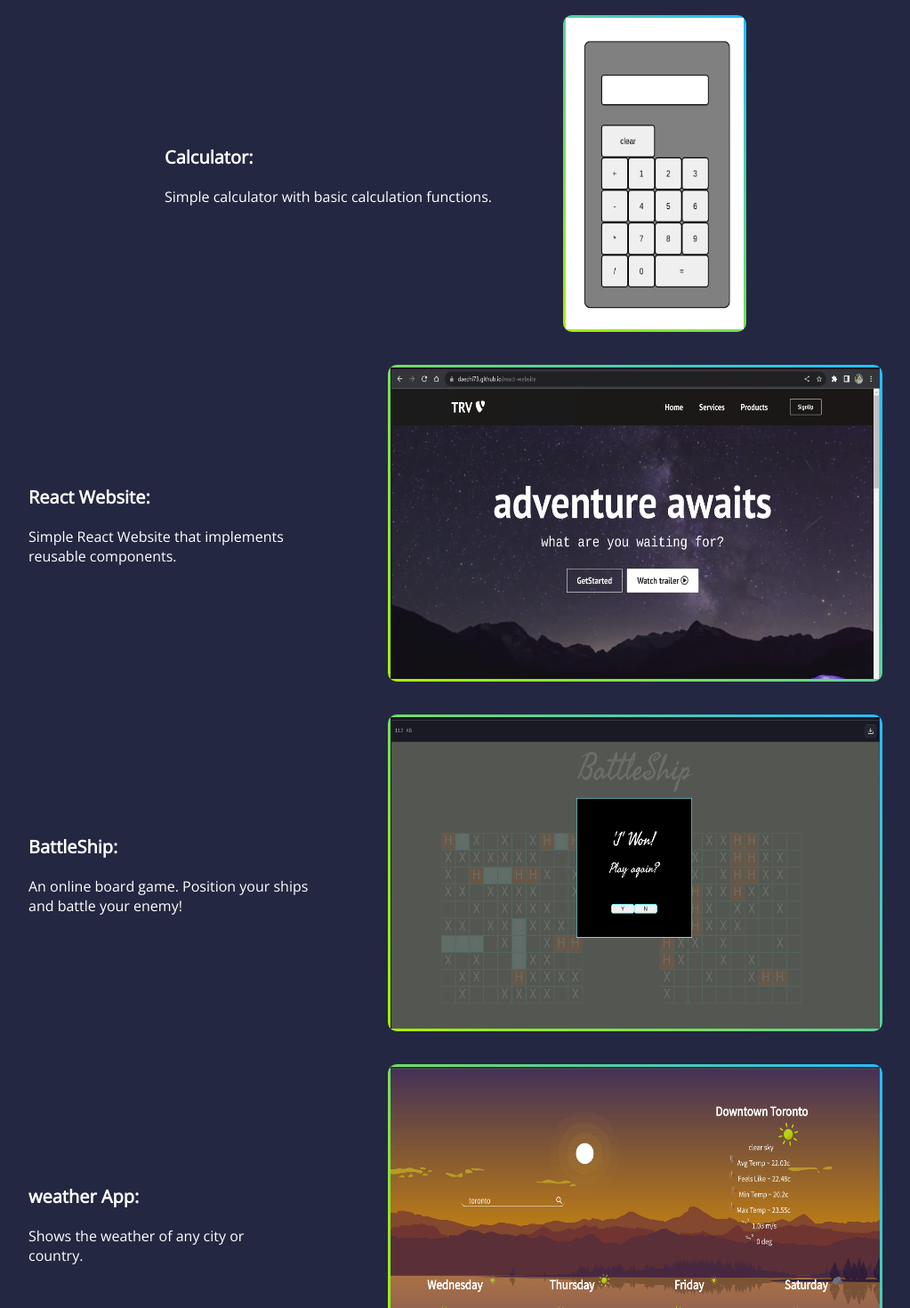
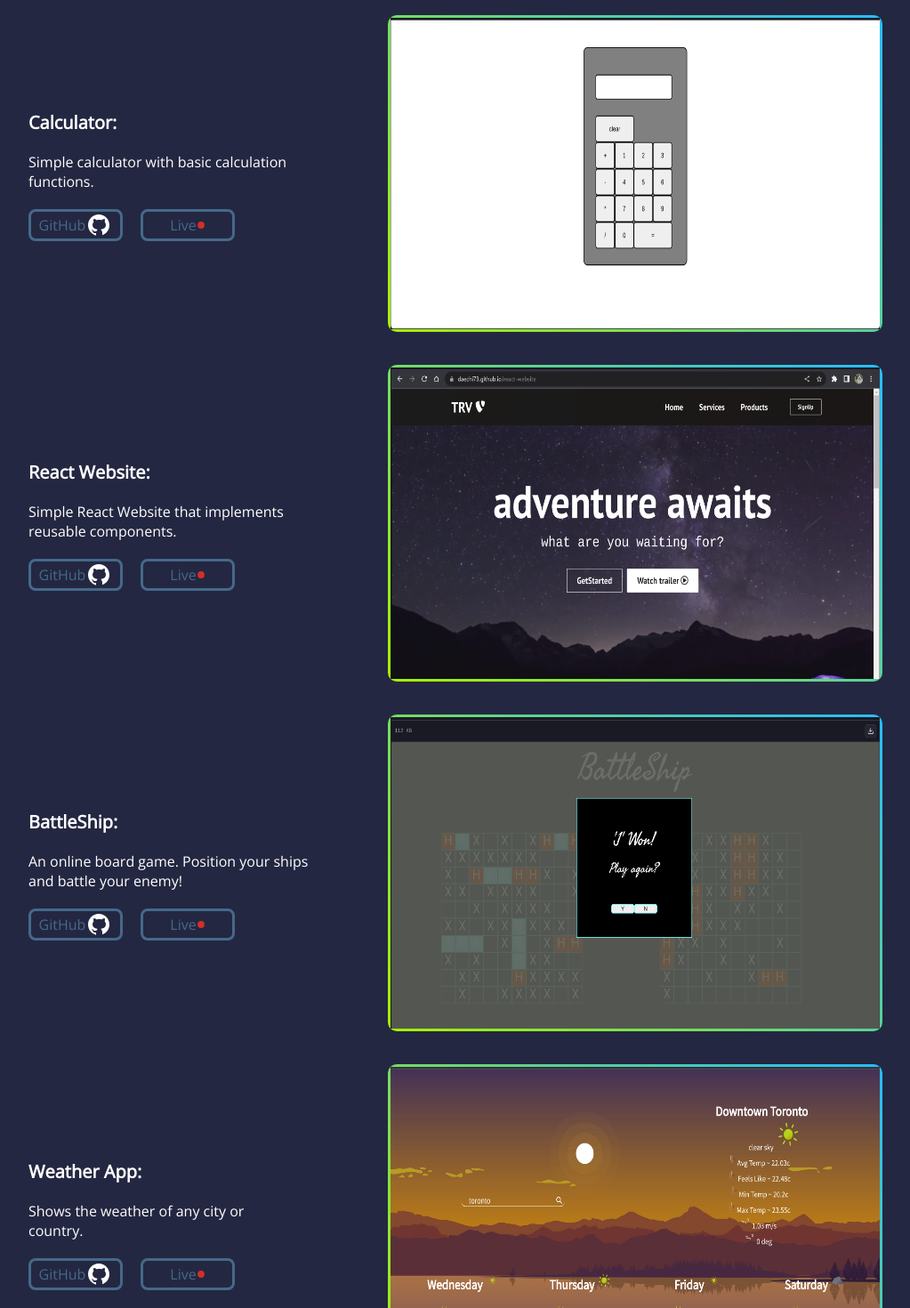
Before and after one commit to daechi73/Jcodes, a React (Create React App) app: page / in a window 1280 px wide. Shown: the part 2000-3470 px from the top of the page at 89% size, without its empty margins (108-1131 px from the left). Built offline with nearby package versions, Linux system fonts and the light colour scheme.

Commit message:
links to github repositories and live gh-pages uploaded

```diff
--- a/src/components/sections/Projects.css
+++ b/src/components/sections/Projects.css
@@ -18,7 +18,7 @@
   gap: 40px;
   max-width: 1000px;
 }
-.projectDesc {
+.projectSum {
   display: flex;
   flex-direction: column;
   gap: 20px;
@@ -27,8 +27,32 @@
   font-size: 20px;
   font-weight: bolder;
 }
+.project-links {
+  display: flex;
+  gap: 20px;
+}
+.project-github,
+.project-live {
+}
+
+.project-link {
+  height: 30px;
+  width: 100px;
+  display: flex;
+  align-items: center;
+  justify-content: center;
+  border: solid;
+  border-radius: 8px;
+  text-decoration: none;
+  color: rgb(69, 105, 138);
+}
+
+.project-link:hover {
+  color: #0bcbc2;
+}
+
 .img-calculator {
-  width: 200px;
+  width: 550px;
   height: 350px;
 }
 .img-weatherApp,
--- a/src/components/sections/Projects.js
+++ b/src/components/sections/Projects.js
@@ -6,21 +6,103 @@ const Projects = () => {
       <div className="projects-title">Projects:</div>
       <div className="projects">
         <article className="project-calculator project">
-          <summary className="projectDesc">
+          <summary className="projectSum">
             <div className="projectName">Calculator:</div>
-            Simple calculator with basic calculation functions.
+            <div className="projectDesc">
+              Simple calculator with basic calculation functions.
+            </div>
+            <div className="project-links">
+              <div className="project-github">
+                <a
+                  href="https://www.github.com/daechi73/Calculator"
+                  className="project-link"
+                >
+                  GitHub
+                  <svg
+                    fill="#FFFFFF"
+                    xmlns="http://www.w3.org/2000/svg"
+                    viewBox="0 0 30 30"
+                    width="30px"
+                    height="30px"
+                  >
+                    <path d="M15,3C8.373,3,3,8.373,3,15c0,5.623,3.872,10.328,9.092,11.63C12.036,26.468,12,26.28,12,26.047v-2.051 c-0.487,0-1.303,0-1.508,0c-0.821,0-1.551-0.353-1.905-1.009c-0.393-0.729-0.461-1.844-1.435-2.526 c-0.289-0.227-0.069-0.486,0.264-0.451c0.615,0.174,1.125,0.596,1.605,1.222c0.478,0.627,0.703,0.769,1.596,0.769 c0.433,0,1.081-0.025,1.691-0.121c0.328-0.833,0.895-1.6,1.588-1.962c-3.996-0.411-5.903-2.399-5.903-5.098 c0-1.162,0.495-2.286,1.336-3.233C9.053,10.647,8.706,8.73,9.435,8c1.798,0,2.885,1.166,3.146,1.481C13.477,9.174,14.461,9,15.495,9 c1.036,0,2.024,0.174,2.922,0.483C18.675,9.17,19.763,8,21.565,8c0.732,0.731,0.381,2.656,0.102,3.594 c0.836,0.945,1.328,2.066,1.328,3.226c0,2.697-1.904,4.684-5.894,5.097C18.199,20.49,19,22.1,19,23.313v2.734 c0,0.104-0.023,0.179-0.035,0.268C23.641,24.676,27,20.236,27,15C27,8.373,21.627,3,15,3z" />
+                  </svg>
+                </a>
+              </div>
+              <div className="project-live ">
+                <a
+                  href="https://daechi73.github.io/Calculator/"
+                  className="project-link"
+                >
+                  Live
+                  <svg
+                    width="10px"
+                    height="10px"
+                    viewBox="0 0 72 72"
+                    id="emoji"
+                    xmlns="http://www.w3.org/2000/svg"
+                  >
+                    <g id="color">
+                      <circle cx="36" cy="36.0001" r="28" fill="#d22f27" />
+                    </g>
+                  </svg>
+                </a>
+              </div>
+            </div>
           </summary>
           <figure className="container-img-calculator">
             <img
               className="img-calculator img"
-              src={require("../../assets/imgs/calculator.png")}
+              src={require("../../assets/imgs/Calculator2.png")}
             />
           </figure>
         </article>
         <article className="project-reactWebsite project">
-          <summary className="projectDesc">
+          <summary className="projectSum">
             <div className="projectName">React Website:</div>
-            Simple React Website that implements reusable components.
+            <div className="projectDesc">
+              Simple React Website that implements reusable components.
+            </div>
+            <div className="project-links">
+              <div className="project-links">
+                <div className="project-github">
+                  <a
+                    href="https://github.com/daechi73/react-website"
+                    className="project-link"
+                  >
+                    GitHub
+                    <svg
+                      fill="#FFFFFF"
+                      xmlns="http://www.w3.org/2000/svg"
+                      viewBox="0 0 30 30"
+                      width="30px"
+                      height="30px"
+                    >
+                      <path d="M15,3C8.373,3,3,8.373,3,15c0,5.623,3.872,10.328,9.092,11.63C12.036,26.468,12,26.28,12,26.047v-2.051 c-0.487,0-1.303,0-1.508,0c-0.821,0-1.551-0.353-1.905-1.009c-0.393-0.729-0.461-1.844-1.435-2.526 c-0.289-0.227-0.069-0.486,0.264-0.451c0.615,0.174,1.125,0.596,1.605,1.222c0.478,0.627,0.703,0.769,1.596,0.769 c0.433,0,1.081-0.025,1.691-0.121c0.328-0.833,0.895-1.6,1.588-1.962c-3.996-0.411-5.903-2.399-5.903-5.098 c0-1.162,0.495-2.286,1.336-3.233C9.053,10.647,8.706,8.73,9.435,8c1.798,0,2.885,1.166,3.146,1.481C13.477,9.174,14.461,9,15.495,9 c1.036,0,2.024,0.174,2.922,0.483C18.675,9.17,19.763,8,21.565,8c0.732,0.731,0.381,2.656,0.102,3.594 c0.836,0.945,1.328,2.066,1.328,3.226c0,2.697-1.904,4.684-5.894,5.097C18.199,20.49,19,22.1,19,23.313v2.734 c0,0.104-0.023,0.179-0.035,0.268C23.641,24.676,27,20.236,27,15C27,8.373,21.627,3,15,3z" />
+                    </svg>
+                  </a>
+                </div>
+                <div className="project-live ">
+                  <a
+                    href="https://daechi73.github.io/react-website/"
+                    className="project-link"
+                  >
+                    Live
+                    <svg
+                      width="10px"
+                      height="10px"
+                      viewBox="0 0 72 72"
+                      id="emoji"
+                      xmlns="http://www.w3.org/2000/svg"
+                    >
+                      <g id="color">
+                        <circle cx="36" cy="36.0001" r="28" fill="#d22f27" />
+                      </g>
+                    </svg>
+                  </a>
+                </div>
+              </div>
+            </div>
           </summary>
           <figure className="container-img-reactWebsite">
             <img
@@ -30,9 +112,51 @@ const Projects = () => {
           </figure>
         </article>
         <article className="project-battleShip project">
-          <summary className="projectDesc">
+          <summary className="projectSum">
             <div className="projectName">BattleShip:</div>
-            An online board game. Position your ships and battle your enemy!
+            <div className="projectDesc">
+              An online board game. Position your ships and battle your enemy!
+            </div>
+            <div className="project-links">
+              <div className="project-links">
+                <div className="project-github">
+                  <a
+                    href="https://github.com/daechi73/battleShip"
+                    className="project-link"
+                  >
+                    GitHub
+                    <svg
+                      fill="#FFFFFF"
+                      xmlns="http://www.w3.org/2000/svg"
+                      viewBox="0 0 30 30"
+                      width="30px"
+                      height="30px"
+                    >
+                      <path d="M15,3C8.373,3,3,8.373,3,15c0,5.623,3.872,10.328,9.092,11.63C12.036,26.468,12,26.28,12,26.047v-2.051 c-0.487,0-1.303,0-1.508,0c-0.821,0-1.551-0.353-1.905-1.009c-0.393-0.729-0.461-1.844-1.435-2.526 c-0.289-0.227-0.069-0.486,0.264-0.451c0.615,0.174,1.125,0.596,1.605,1.222c0.478,0.627,0.703,0.769,1.596,0.769 c0.433,0,1.081-0.025,1.691-0.121c0.328-0.833,0.895-1.6,1.588-1.962c-3.996-0.411-5.903-2.399-5.903-5.098 c0-1.162,0.495-2.286,1.336-3.233C9.053,10.647,8.706,8.73,9.435,8c1.798,0,2.885,1.166,3.146,1.481C13.477,9.174,14.461,9,15.495,9 c1.036,0,2.024,0.174,2.922,0.483C18.675,9.17,19.763,8,21.565,8c0.732,0.731,0.381,2.656,0.102,3.594 c0.836,0.945,1.328,2.066,1.328,3.226c0,2.697-1.904,4.684-5.894,5.097C18.199,20.49,19,22.1,19,23.313v2.734 c0,0.104-0.023,0.179-0.035,0.268C23.641,24.676,27,20.236,27,15C27,8.373,21.627,3,15,3z" />
+                    </svg>
+                  </a>
+                </div>
+                <div className="project-live ">
+                  <a
+                    href="https://daechi73.github.io/battleShip/"
+                    className="project-link"
+                  >
+                    Live
+                    <svg
+                      width="10px"
+                      height="10px"
+                      viewBox="0 0 72 72"
+                      id="emoji"
+                      xmlns="http://www.w3.org/2000/svg"
+                    >
+                      <g id="color">
+                        <circle cx="36" cy="36.0001" r="28" fill="#d22f27" />
+                      </g>
+                    </svg>
+                  </a>
+                </div>
+              </div>
+            </div>
           </summary>
           <figure className="container-img-battleShip">
             <img
@@ -42,9 +166,51 @@ const Projects = () => {
           </figure>
         </article>
         <article className="project-weatherApp project">
-          <summary className="projectDesc">
-            <div className="projectName">weather App:</div>
-            Shows the weather of any city or country.
+          <summary className="projectSum">
+            <div className="projectName">Weather App:</div>
+            <div className="projectDesc">
+              Shows the weather of any city or country.
+            </div>
+            <div className="project-links">
+              <div className="project-links">
+                <div className="project-github">
+                  <a
+                    href="https://github.com/daechi73/weatherAPI"
+                    className="project-link"
+                  >
+                    GitHub
+                    <svg
+                      fill="#FFFFFF"
+                      xmlns="http://www.w3.org/2000/svg"
+                      viewBox="0 0 30 30"
+                      width="30px"
+                      height="30px"
+                    >
+                      <path d="M15,3C8.373,3,3,8.373,3,15c0,5.623,3.872,10.328,9.092,11.63C12.036,26.468,12,26.28,12,26.047v-2.051 c-0.487,0-1.303,0-1.508,0c-0.821,0-1.551-0.353-1.905-1.009c-0.393-0.729-0.461-1.844-1.435-2.526 c-0.289-0.227-0.069-0.486,0.264-0.451c0.615,0.174,1.125,0.596,1.605,1.222c0.478,0.627,0.703,0.769,1.596,0.769 c0.433,0,1.081-0.025,1.691-0.121c0.328-0.833,0.895-1.6,1.588-1.962c-3.996-0.411-5.903-2.399-5.903-5.098 c0-1.162,0.495-2.286,1.336-3.233C9.053,10.647,8.706,8.73,9.435,8c1.798,0,2.885,1.166,3.146,1.481C13.477,9.174,14.461,9,15.495,9 c1.036,0,2.024,0.174,2.922,0.483C18.675,9.17,19.763,8,21.565,8c0.732,0.731,0.381,2.656,0.102,3.594 c0.836,0.945,1.328,2.066,1.328,3.226c0,2.697-1.904,4.684-5.894,5.097C18.199,20.49,19,22.1,19,23.313v2.734 c0,0.104-0.023,0.179-0.035,0.268C23.641,24.676,27,20.236,27,15C27,8.373,21.627,3,15,3z" />
+                    </svg>
+                  </a>
+                </div>
+                <div className="project-live ">
+                  <a
+                    href="https://daechi73.github.io/weatherAPI/"
+                    className="project-link"
+                  >
+                    Live
+                    <svg
+                      width="10px"
+                      height="10px"
+                      viewBox="0 0 72 72"
+                      id="emoji"
+                      xmlns="http://www.w3.org/2000/svg"
+                    >
+                      <g id="color">
+                        <circle cx="36" cy="36.0001" r="28" fill="#d22f27" />
+                      </g>
+                    </svg>
+                  </a>
+                </div>
+              </div>
+            </div>
           </summary>
           <figure className="container-img-weatherApp">
             <img
```
Also changed, not shown: src/assets/imgs/Calculator2.png (added).
